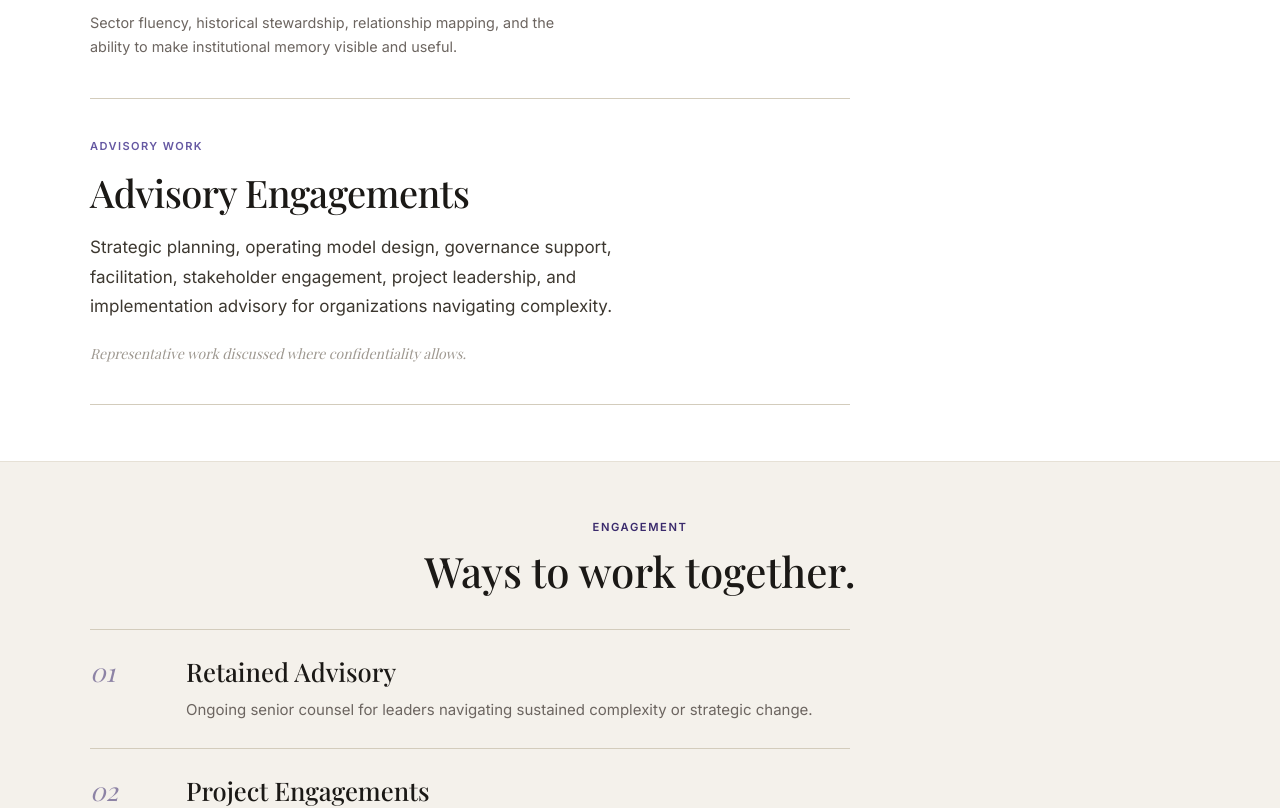
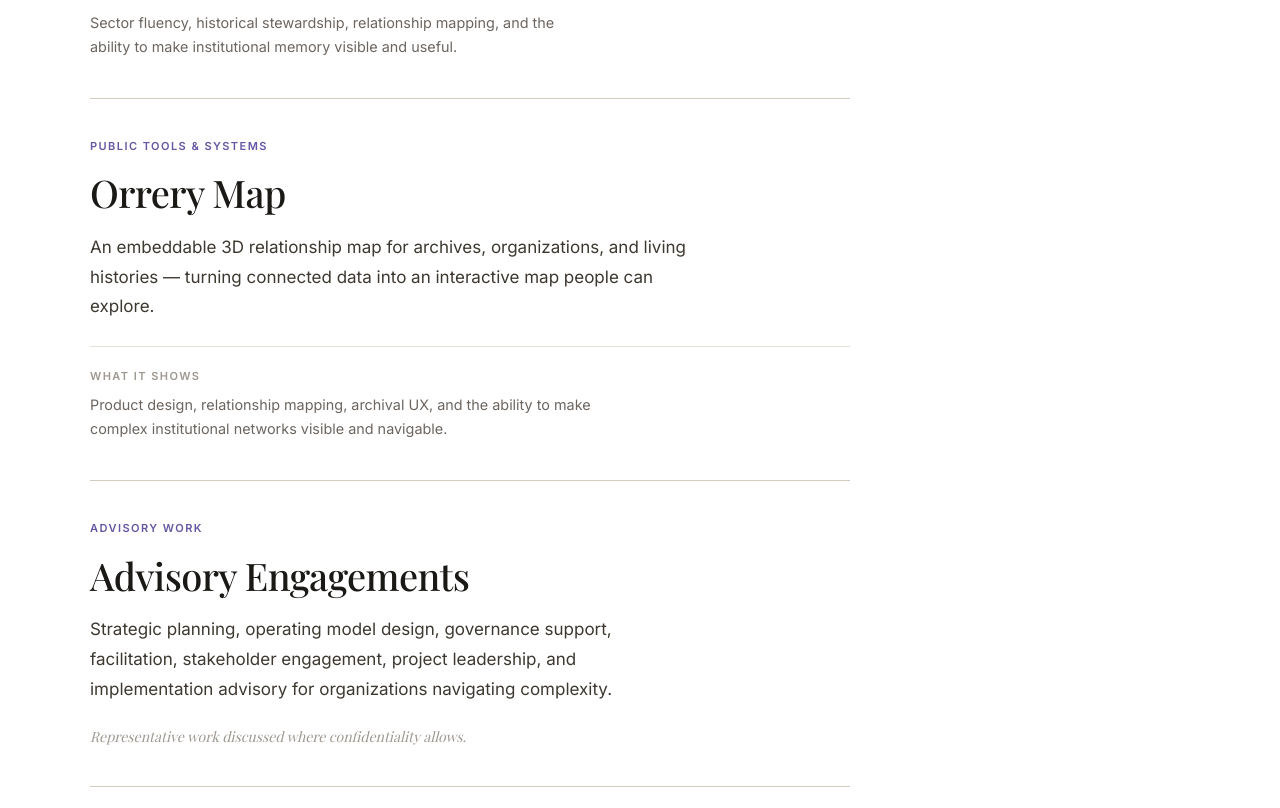
Before and after one commit to KStokstad/keristokstad-site, a React (Vite) app: page / in a window 1280 px wide. Shown: the part 3741-4549 px from the top of the page. Built offline with nearby package versions, Linux system fonts and the light colour scheme; a web font is replaced by a local one.

Commit message:
Add Orrery Map to the public work section
Co-authored-by: Cursor <cursoragent@cursor.com>

```diff
--- a/src/content.js
+++ b/src/content.js
@@ -124,6 +124,13 @@ export const siteContent = {
         whatItShows: 'Sector fluency, historical stewardship, relationship mapping, and the ability to make institutional memory visible and useful.',
       },
       {
+        category: 'Public Tools & Systems',
+        title: 'Orrery Map',
+        url: 'https://orrerymap.com',
+        body: 'An embeddable 3D relationship map for archives, organizations, and living histories — turning connected data into an interactive map people can explore.',
+        whatItShows: 'Product design, relationship mapping, archival UX, and the ability to make complex institutional networks visible and navigable.',
+      },
+      {
         category: 'Advisory Work',
         title: 'Advisory Engagements',
         body: 'Strategic planning, operating model design, governance support, facilitation, stakeholder engagement, project leadership, and implementation advisory for organizations navigating complexity.',
```
